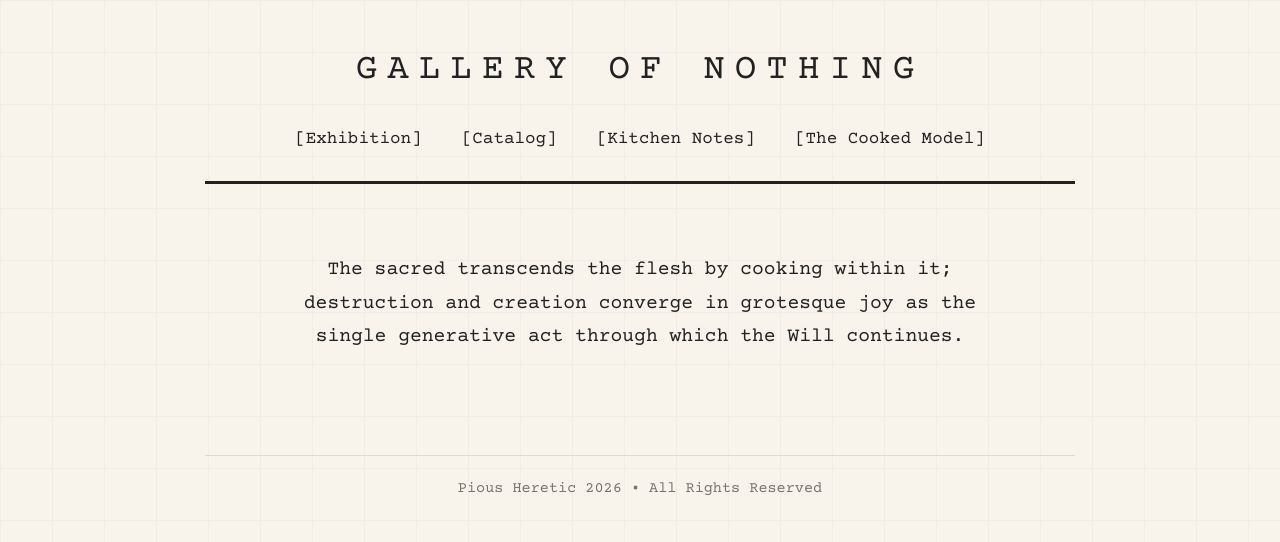
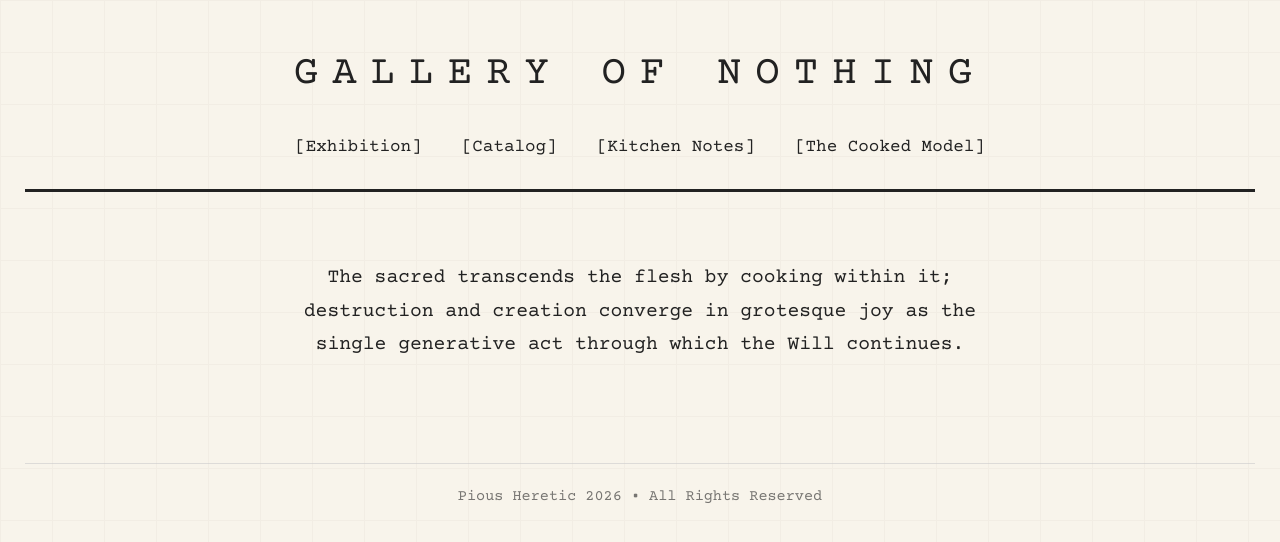
Before and after one commit to Pious-Heretic/gonothing-art, a plain HTML site: page index.html in a window 1280 px wide. Drawn offline with nearby package versions, Linux system fonts and the light colour scheme.

Commit message:
Adjust styles for max-width and heading elements

```diff
--- a/index.html
+++ b/index.html
@@ -18,7 +18,7 @@
             font-family: 'Courier Prime', monospace;
             line-height: 1.7;
             padding: 40px 25px;
-            max-width: 920px;
+            max-width: 100%;
             margin: 0 auto;
             background-image:
                 linear-gradient(#f2ede4 1px, transparent 1px),
@@ -34,8 +34,8 @@
         }
 
         h1 {
-            font-size: 2.25rem;
-            letter-spacing: 10px;
+            font-size: 2.55rem;           /* taller + more presence */
+            letter-spacing: 14px;
             font-weight: normal;
         }
 
```
